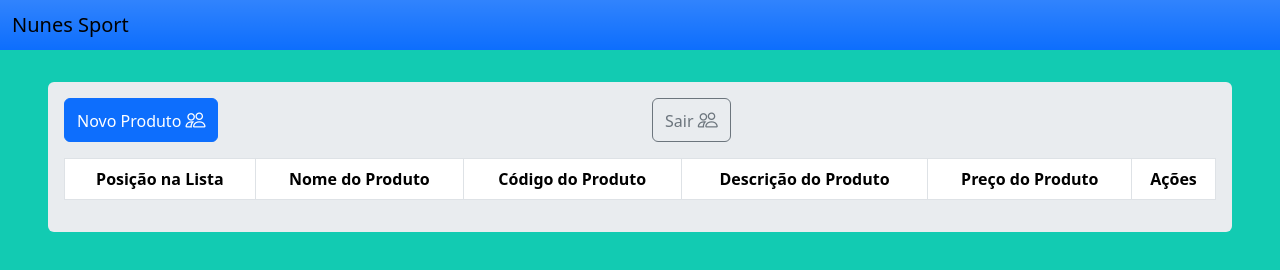
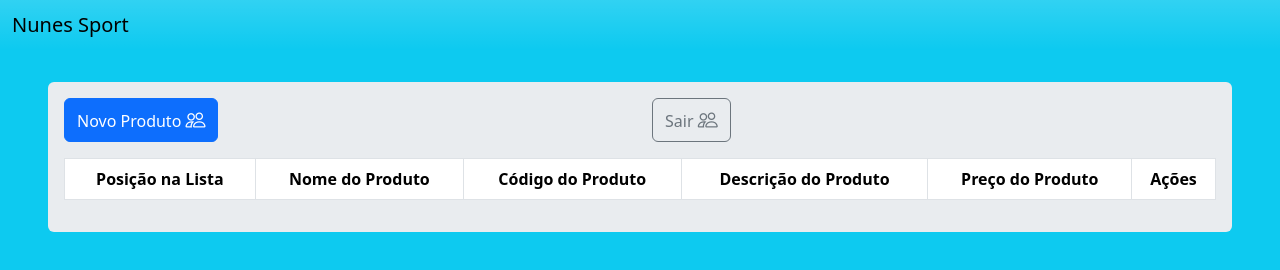
Before and after one commit to Nnunes55/Nunes-Sports-3.0, a plain HTML site: page index.html in a window 1280 px wide. Drawn offline with nearby package versions, Linux system fonts and the light colour scheme; sample sign-in values are in the browser's storage.

Commit message:
Mudado a cor de fundo do site

```diff
--- a/index.html
+++ b/index.html
@@ -22,17 +22,17 @@
 
     <link rel="stylesheet" href="style.css" />
   </head>
-  <body class="app">
+  <body class="bg-info">
     <header>
       <!-- As a heading -->
-      <nav class="navbar bg-primary bg-gradient">
+      <nav class="navbar bg-info bg-gradient">
         <div class="container-fluid">
-          <h1 class="navbar-brand mb-0 h1">Nunes Sport</h1>
+          <h1 class="navbar-brand mb-0  h1">Nunes Sport</h1>
         </div>
       </nav>
     </header>
     <main class="container-fluid px-5 pt-2">
-      <section class="p-3 bg-body-secondary mt-4 rounded">
+      <section class="p-3 bg-body-secondary  mt-4 rounded">
         <div class="row">
           <div class="col">
             <button
```
